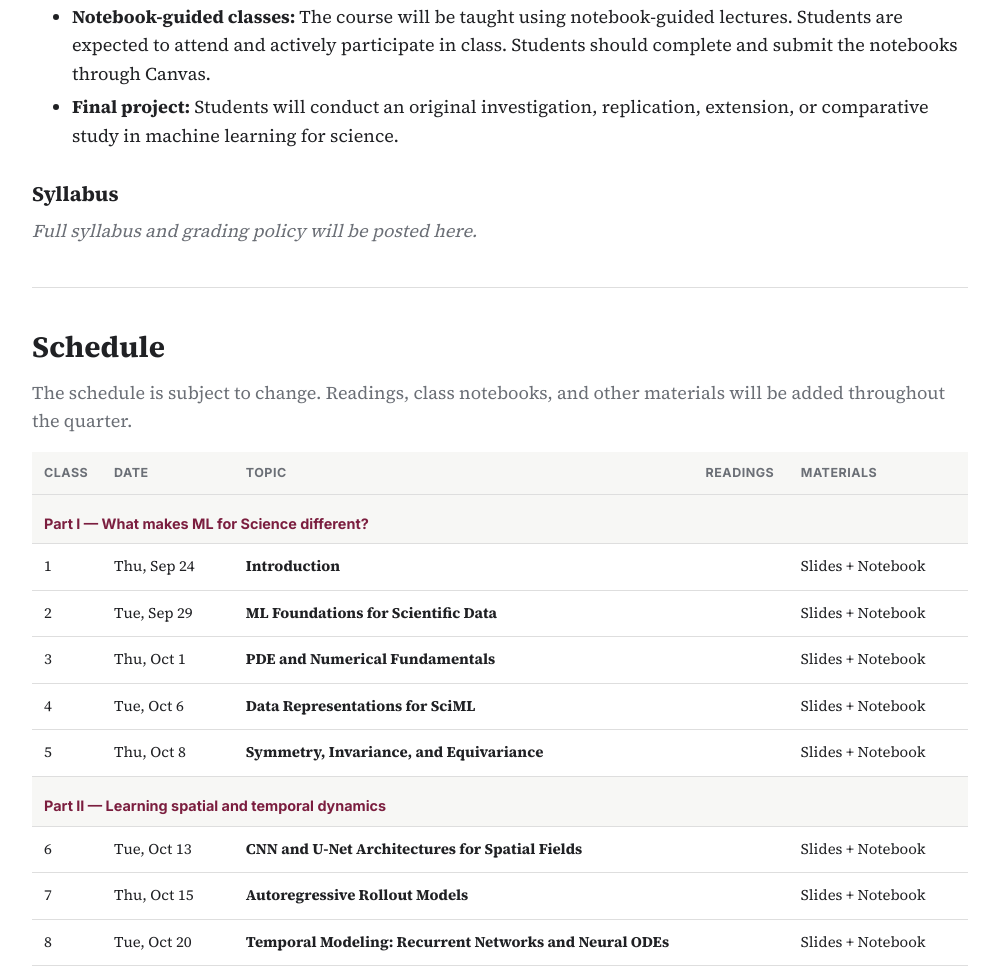
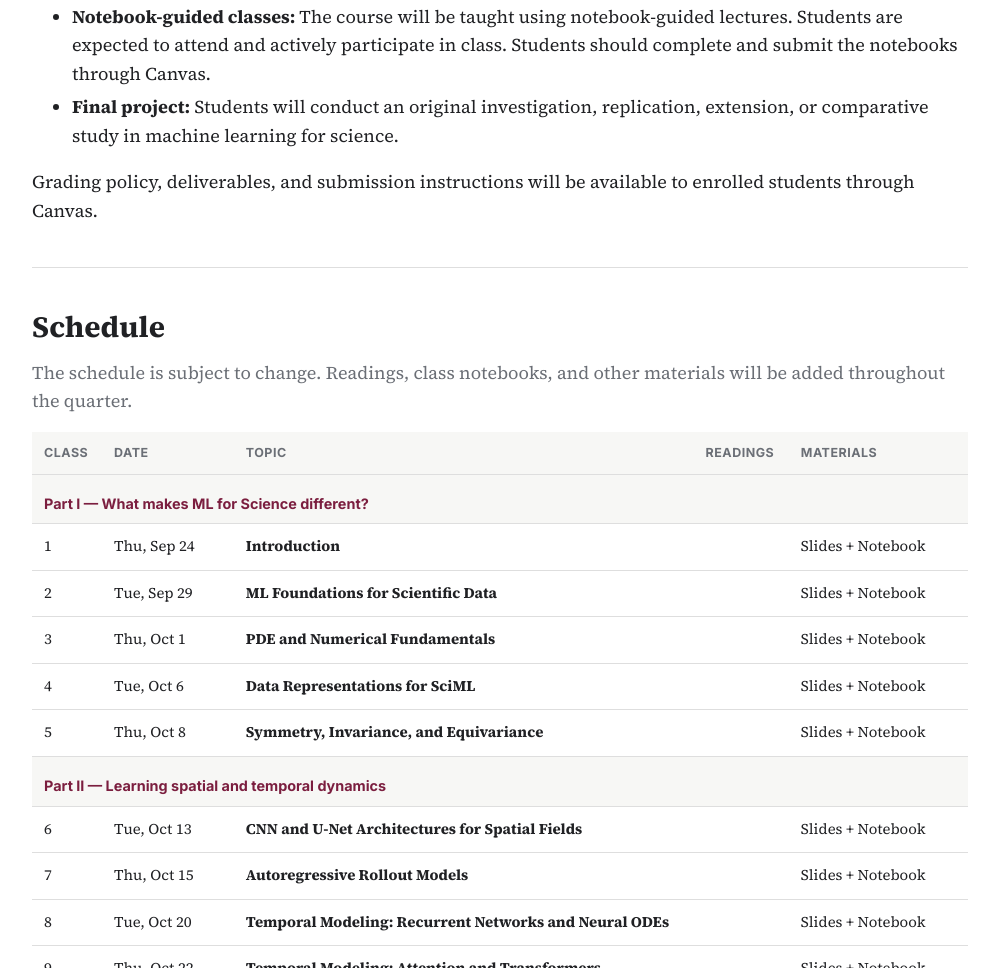
Before and after one commit to eecs-ml4sci/eecs-ml4sci.github.io, a plain HTML site: page index.html in a window 1280 px wide. Shown: the part 1028-1996 px from the top of the page, without its empty margins (140-1139 px from the left). Drawn offline with Linux system fonts and the light colour scheme.

Commit message:
Update index.html

```diff
--- a/index.html
+++ b/index.html
@@ -55,8 +55,7 @@
         <li><strong>Final project:</strong> Students will conduct an original investigation, replication, extension, or comparative study in machine learning for science.</li>
       </ul>
 
-      <h3>Syllabus</h3>
-      <p><span class="placeholder">Full syllabus and grading policy will be posted here.</span></p>
+      <p>Grading policy, deliverables, and submission instructions will be available to enrolled students through Canvas.</p>
     </section>
 
     <hr>
```
